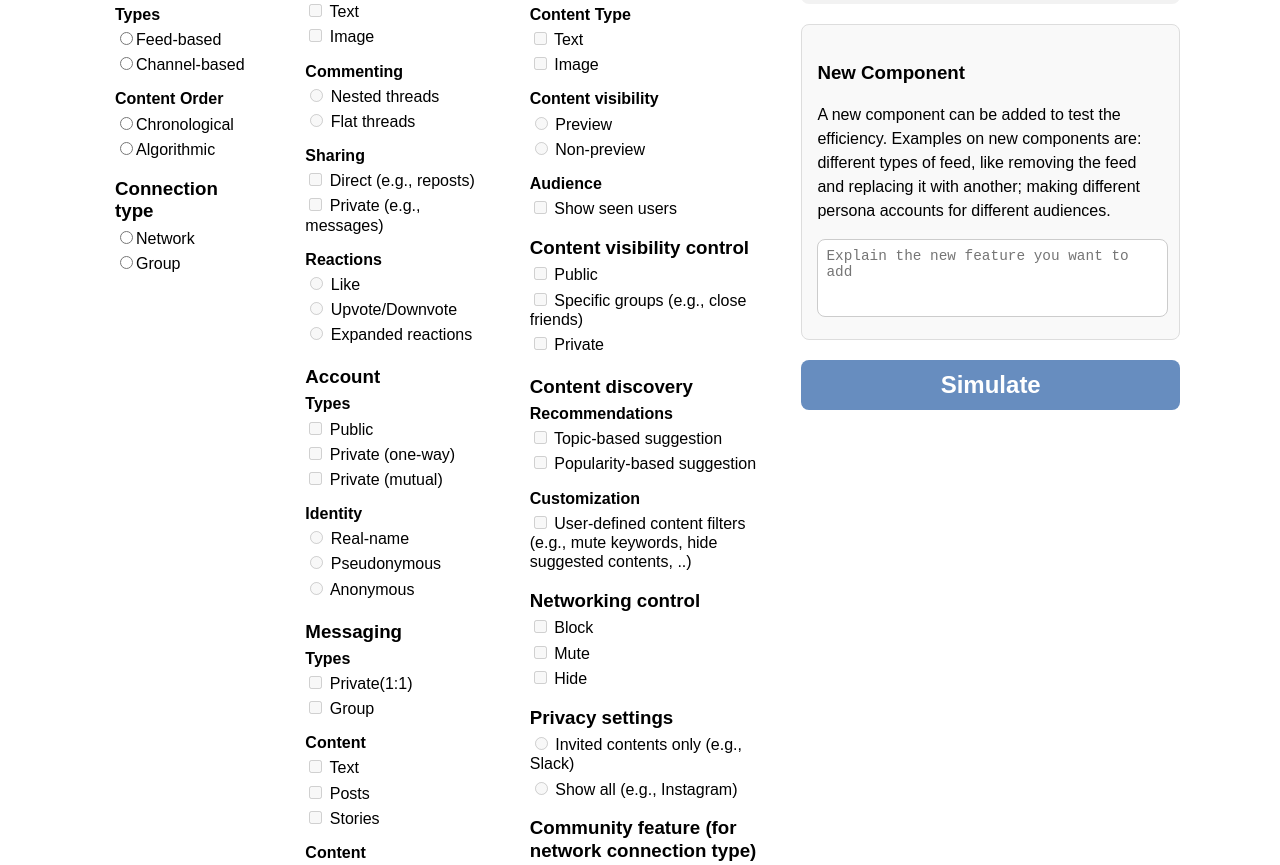
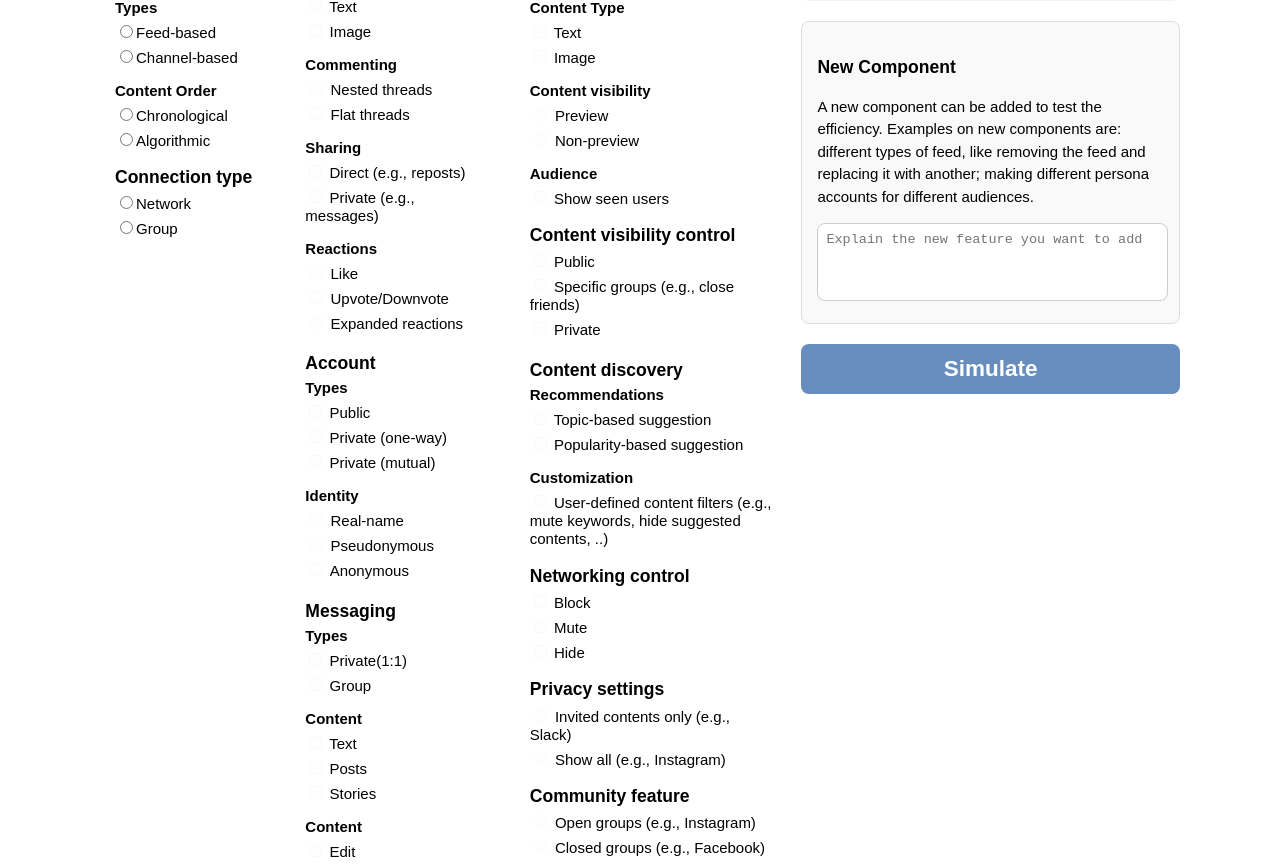
Before and after one commit to marticodes/SNSsimulation, a React (Vite) app: page / in a window 1280 px wide. Shown: the part 255-1120 px from the top of the page. Built offline with nearby package versions, Linux system fonts and the light colour scheme.

Commit message:
disable not working

```diff
--- a/src/App.css
+++ b/src/App.css
@@ -9,7 +9,7 @@ body {
   height: 100%;
   display: flex;
   flex-direction: column;
-  font-size: 16px;
+  font-size: 15px;
 }
 
 .app-container {
@@ -63,6 +63,13 @@ h3 {
 .options {
   line-height: 1.2;
 }
+
+.options input:disabled {
+  opacity: 0.1;  /* Reduce opacity when disabled */
+  cursor: not-allowed;  /* Change cursor to indicate it's not clickable */
+  font-weight: lighter;
+}
+
 
 .title-and-icon {
   display: flex;
--- a/src/App.jsx
+++ b/src/App.jsx
@@ -258,7 +258,7 @@ function PanelLV2({ isPanel1Completed }) {
   );
 }
 
-function PanelLV3({ isPanel1Completed }) {
+function PanelLV3({ isPanel1Completed, selectedConnection }) {
   return (
     <div className={`panel ${!isPanel1Completed ? 'disabled' : ''}`} style={{ position: 'relative' }}>
       <div className="panel-header">
@@ -356,12 +356,12 @@ function PanelLV3({ isPanel1Completed }) {
       </div>
 
       <div className="options">
-        <h3>Community feature (for network connection type)</h3>
+        <h3>Community feature</h3>
         <label>
-          <input type="radio" name="communityFeature" disabled={!isPanel1Completed}/> Open groups (e.g., Instagram)
+          <input type="radio" name="communityFeature" disabled={selectedConnection === 'group' || !isPanel1Completed}/> Open groups (e.g., Instagram)
         </label>
         <label>
-          <input type="radio" name="communityFeature" disabled={!isPanel1Completed}/> Closed groups (e.g., Facebook)
+          <input type="radio" name="communityFeature" disabled={selectedConnection === 'group' || !isPanel1Completed}/> Closed groups (e.g., Facebook)
         </label>
       </div>
 
```
